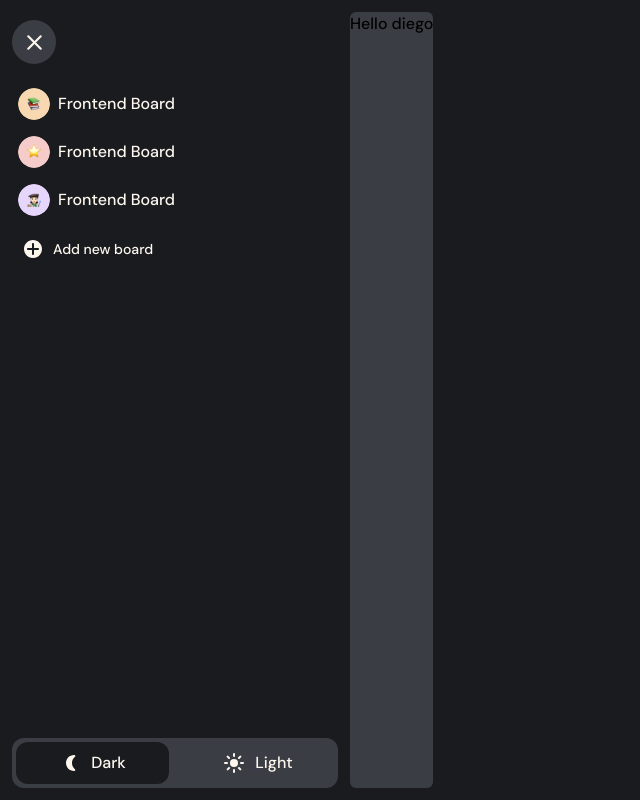
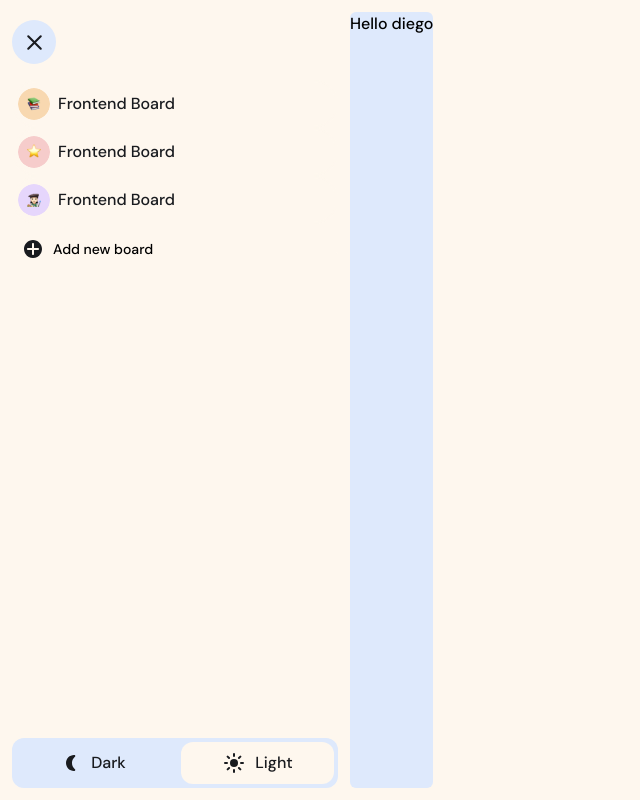
Before and after one commit to ferbbo/Task-manager-app, a Next.js app: page / in a window 1280 px wide. Shown: the whole page, without its empty margins (0-640 px from the left). Built offline with nearby package versions, Linux system fonts and the light colour scheme.

Commit message:
feat(sidebar,page,layout): add mode ligth-dark

```diff
--- a/src/app/components/Sidebar.tsx
+++ b/src/app/components/Sidebar.tsx
@@ -5,13 +5,14 @@ import cn from "classnames";
 import IconSvg from "./IconSvg";
 
 export default function Sidebar() {
-  const [mode, setMode] = useState("dark");
+  const [mode, setMode] = useState("light");
   const [collapse, setCollapse] = useState(false);
 
   const handleClick = (evt) => {
     evt.preventDefault();
-
     setMode(mode === "light" ? "dark" : "light");
+    if (mode === "light") document.documentElement.classList.remove("dark");
+    if (mode === "dark") document.documentElement.classList.add("dark");
   };
   const HandleClose = (evt) => {
     evt.preventDefault();
@@ -28,7 +29,7 @@ export default function Sidebar() {
     >
       <button
         className={cn(
-          "bg-gray  w-[44px] absolute h-[44px] flex items-center justify-center rounded-full transition-colors hover:bg-gray-dark"
+          "bg-purple-light dark:bg-gray  w-[44px] absolute h-[44px] flex items-center justify-center rounded-full transition-colors   dark:hover:bg-gray-dark"
         )}
         onClick={HandleClose}
         aria-expanded={!collapse}
@@ -40,13 +41,13 @@ export default function Sidebar() {
             width='25'
             height='25'
             viewBox='0 0 24 24'
-            fill='none'
+            className='fill-black dark:fill-white-dark'
           >
             <path
               d='M5 7h14M5 12h8M5 17h14'
-              stroke='#FEF7EE'
               stroke-width='2'
               stroke-linecap='round'
+              className='stroke-black dark:stroke-white-dark'
             />
           </svg>
         ) : (
@@ -55,14 +56,14 @@ export default function Sidebar() {
             width='25'
             height='25'
             viewBox='0 0 24 24'
-            fill='none'
+            className='fill-black dark:fill-white-dark'
           >
             <path
               d='M18 6L6 18M6 6L18 18'
-              stroke='#FEF7EE'
               stroke-width='2'
               stroke-linecap='round'
               stroke-linejoin='round'
+              className='stroke-black dark:stroke-white-dark'
             />
           </svg>
         )}
@@ -72,7 +73,7 @@ export default function Sidebar() {
           {[1, 2, 3].map((el) => (
             <li
               className={cn(
-                "flex items-center gap-2 font-medium text-white-dark border-black border-2  hover:border-blue",
+                "flex items-center gap-2 font-medium text-black dark:text-white-dark border-white-dark dark:border-black border-2  hover:border-blue",
                 [
                   collapse
                     ? "rounded-[50%] h-[48px] w-[44px] p-1"
@@ -93,7 +94,7 @@ export default function Sidebar() {
         </ul>
         <button
           className={cn(
-            "rounded-3xl flex items-center overflow-hidden gap-2 p-1 ms-1 text-lg font-medium text-white-dark border-black border hover:border-blue-light",
+            "rounded-3xl flex items-center overflow-hidden gap-2 p-1 ms-1 text-lg font-medium border-white-dark hover:border-blue dark:text-white-dark  dark:border-black border dark:hover:border-blue-light",
             { "rounded-[50%] h-[34px] w-[34px]": collapse }
           )}
         >
@@ -102,13 +103,12 @@ export default function Sidebar() {
             width='24'
             height='24'
             viewBox='0 0 24 24'
-            fill='none'
           >
             <path
               fill-rule='evenodd'
               clip-rule='evenodd'
               d='M21 12C21 16.9706 16.9706 21 12 21C7.02944 21 3 16.9706 3 12C3 7.02944 7.02944 3 12 3C16.9706 3 21 7.02944 21 12ZM12 18C11.4477 18 11 17.5523 11 17V13H7C6.44772 13 6 12.5523 6 12C6 11.4477 6.44772 11 7 11H11V7C11 6.44772 11.4477 6 12 6C12.5523 6 13 6.44772 13 7V11H17C17.5523 11 18 11.4477 18 12C18 12.5523 17.5523 13 17 13H13V17C13 17.5523 12.5523 18 12 18Z'
-              fill='#FEF7EE'
+              className='fill-black dark:fill-white-dark'
             />
           </svg>
           <span
@@ -122,21 +122,22 @@ export default function Sidebar() {
       </div>
       <div
         className={cn("relative  flex justify-center gap-3 overflow-hidden", [
-          collapse ? "w-10 h-[46px]" : "bg-gray rounded-xl p-1",
+          collapse
+            ? "w-10 h-[46px]"
+            : "bg-purple-light dark:bg-gray rounded-xl p-1",
         ])}
       >
         <button
           className={cn(
-            "flex gap-2 items-center justify-center text-white-dark font-medium rounded-xl border-0",
+            "flex gap-2 items-center justify-center font-medium rounded-xl border-0 text-black bg-white dark:bg-black dark:text-white-dark transform duration-500",
             [
               collapse &&
-                (mode === "dark" ? "translate-x-0" : "translate-x-10"),
+                (mode === "dark" ? "translate-x-0 " : "translate-x-10"),
             ],
-            [!collapse && (mode === "dark" ? "bg-black" : "bg-gray")],
             [
               collapse
-                ? "absolute rounded-[50%] w-[40] h-[40] p-1 transition-transform bg-black"
-                : "p-3 w-6/12",
+                ? "absolute rounded-[50%] w-[40] h-[40] p-1 bg-purple-light"
+                : "p-3 w-6/12 ",
             ]
           )}
           onClick={handleClick}
@@ -147,27 +148,26 @@ export default function Sidebar() {
             width='24'
             height='24'
             viewBox='0 0 24 24'
-            fill='none'
+            className='fill-black dark:fill-white-dark'
           >
             <path
               d='M15 4c.292 0 .438 0 .578.042.614.184.9.89.586 1.449-.072.128-.29.339-.726.76C13.935 7.704 13 9.743 13 12s.935 4.296 2.439 5.751c.436.422.654.633.726.761.314.558.028 1.264-.586 1.448-.14.042-.286.042-.578.042v0C10.582 20 7 16.418 7 12S10.582 4 15 4v0z'
-              fill='#FEF7EE'
+              className='fill-black dark:fill-white-dark'
             />
           </svg>
           <span className={cn({ hidden: collapse })}>Dark</span>
         </button>
         <button
           className={cn(
-            "flex gap-2 items-center justify-center text-white-dark font-medium rounded-xl border-0",
+            "flex gap-2 items-center justify-center font-medium rounded-xl border-0 text-black bg-white dark:bg-gray dark:text-white-dark transform duration-500",
             [
               collapse &&
-                (mode === "light" ? "translate-x-0" : "-translate-x-10"),
+                (mode === "light" ? "translate-x-0" : "-translate-x-10 "),
             ],
-            [!collapse && (mode === "light" ? "bg-black " : "bg-gray ")],
             [
               collapse
-                ? "absolute rounded-[50%] w-[40] h-[40] p-1 transition-transform bg-black"
-                : "p-3 w-6/12",
+                ? "absolute rounded-[50%] w-[40] h-[40] p-1"
+                : "p-3 w-6/12 bg-white-dark",
             ]
           )}
           onClick={handleClick}
@@ -178,14 +178,19 @@ export default function Sidebar() {
             width='25'
             height='25'
             viewBox='0 0 25 25'
-            fill='none'
+            className='fill-black dark:fill-white-dark'
           >
-            <circle cx='12' cy='12' r='4' fill='#FEF7EE' />
+            <circle
+              cx='12'
+              cy='12'
+              r='4'
+              className='fill-black dark:fill-white-dark'
+            />
             <path
               d='M12 5V3M12 21V19M16.95 7.05l1.414-1.414M5.636 18.364l1.414-1.414M19 12h2M3 12h2M16.95 16.95l1.414 1.414M5.636 5.636l1.414 1.414'
-              stroke='#FEF7EE'
               stroke-width='2'
               stroke-linecap='round'
+              className=' stroke-black dark:stroke-white-dark'
             />
           </svg>
           <span className={cn({ hidden: collapse })}>Light</span>
--- a/src/app/layout.tsx
+++ b/src/app/layout.tsx
@@ -1,30 +1,24 @@
-import type { Metadata } from 'next'
-import { ReactNode } from 'react'
-import { dm_sans } from "@/app/ui/fonts"
-import Sidebar from './components/Sidebar'
-import cn from 'classnames'
+import type { Metadata } from "next";
+import { ReactNode } from "react";
+import { dm_sans } from "@/app/ui/fonts";
+import Sidebar from "./components/Sidebar";
+import cn from "classnames";
 
-import '@/app/ui/global.scss'
+import "@/app/ui/global.scss";
 
 export const metadata: Metadata = {
-    title: 'Create Next App',
-    description: 'Generated by create next app',
+  title: "Create Next App",
+  description: "Generated by create next app",
+};
+export default function RootLayout({ children }: { children: ReactNode }) {
+  return (
+    <html lang='en' className={cn(dm_sans.variable)}>
+      <body>
+        <main className='w-screen min-h-screen flex bg-white-dark dark:bg-black'>
+          <Sidebar />
+          <div className='pt-3 pb-3 pr-3'>{children}</div>
+        </main>
+      </body>
+    </html>
+  );
 }
-export default function RootLayout({
-    children,
-  }: {
-    children: ReactNode
-  }) {
-    return (
-      <html lang="en" className={cn(dm_sans.variable)}>
-        <body>
-          <main className='w-screen min-h-screen flex bg-black'>
-            <Sidebar/>
-            <div className="pt-3 pb-3 pr-3">
-              {children}
-            </div>
-          </main>
-        </body>
-      </html>
-    )
-  }
--- a/src/app/page.tsx
+++ b/src/app/page.tsx
@@ -1,8 +1,7 @@
-
 export default function Page() {
-    return (
-      <section className="bg-gray rounded-md h-full">
-        <h1>Hello diego</h1>
-      </section>
-    )
-  }
+  return (
+    <section className='bg-purple-light dark:bg-gray rounded-md h-full'>
+      <h1>Hello diego</h1>
+    </section>
+  );
+}
--- a/tailwind.config.js
+++ b/tailwind.config.js
@@ -1,52 +1,53 @@
 /** @type {import('tailwindcss').Config} */
 module.exports = {
+  darkMode: "selector",
   content: [
-    './app/**/*.{js,ts,jsx,tsx,mdx}', // Note the addition of the `app` directory.
-    './pages/**/*.{js,ts,jsx,tsx,mdx}',
-    './components/**/*.{js,ts,jsx,tsx,mdx}',
+    "./app/**/*.{js,ts,jsx,tsx,mdx}", // Note the addition of the `app` directory.
+    "./pages/**/*.{js,ts,jsx,tsx,mdx}",
+    "./components/**/*.{js,ts,jsx,tsx,mdx}",
 
     // Or if using `src` directory:
-    './src/**/*.{js,ts,jsx,tsx,mdx}',
+    "./src/**/*.{js,ts,jsx,tsx,mdx}",
   ],
   theme: {
     fontSize: {
-      sm: '0.8rem',
-      md: '0.75rem',
-      lg: '0.875rem',
-      base: '1rem',
-      xl: '1.25rem',
-      '2xl': '1.563rem',
-      '3xl': '1.953rem',
-      '4xl': '2.441rem',
-      '5xl': '3.052rem',
+      sm: "0.8rem",
+      md: "0.75rem",
+      lg: "0.875rem",
+      base: "1rem",
+      xl: "1.25rem",
+      "2xl": "1.563rem",
+      "3xl": "1.953rem",
+      "4xl": "2.441rem",
+      "5xl": "3.052rem",
     },
     screens: {
-      sm: '480px',
-      md: '768px',
-      lg: '976px',
-      xl: '1440px',
+      sm: "480px",
+      md: "768px",
+      lg: "976px",
+      xl: "1440px",
     },
     colors: {
-      'white-dark': '#FEF7EE',
-      'beige':'#FEF7EE',
-      'black': '#191B1F',
-      'purple-light': '#DEE9FC',
-      'pink': '#F9E3E2',
-      'orange': '#C18D30',
-      'green': '#4CA154',
-      'green-light': '#E2FBE8',
-      'yellow': '#FDF9C9',
-      'gray-dark': '#2A2D32',
-      'gray': '#3A3E44',
-      'gray-light': '#7E878D',
-      'blue': '#3662E3',
-      'blue-light': '#DEE9FC'
+      "white-dark": "#FEF7EE",
+      beige: "#FEF7EE",
+      black: "#191B1F",
+      "purple-light": "#DEE9FC",
+      pink: "#F9E3E2",
+      orange: "#C18D30",
+      green: "#4CA154",
+      "green-light": "#E2FBE8",
+      yellow: "#FDF9C9",
+      "gray-dark": "#2A2D32",
+      gray: "#3A3E44",
+      "gray-light": "#7E878D",
+      blue: "#3662E3",
+      "blue-light": "#DEE9FC",
     },
     extend: {
       fontFamily: {
-        dm: ['var(--font-dm)'],
+        dm: ["var(--font-dm)"],
       },
     },
   },
   plugins: [],
-}
+};
```
